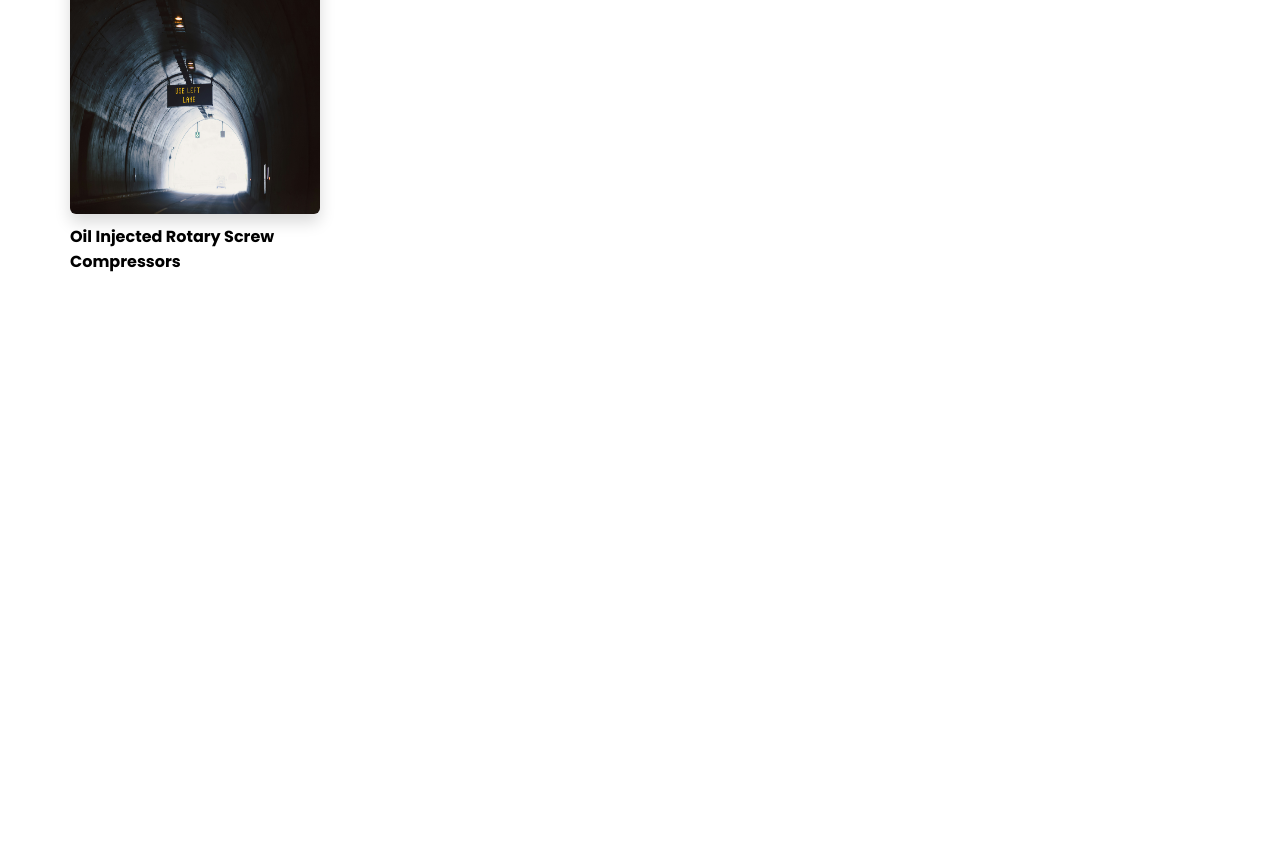
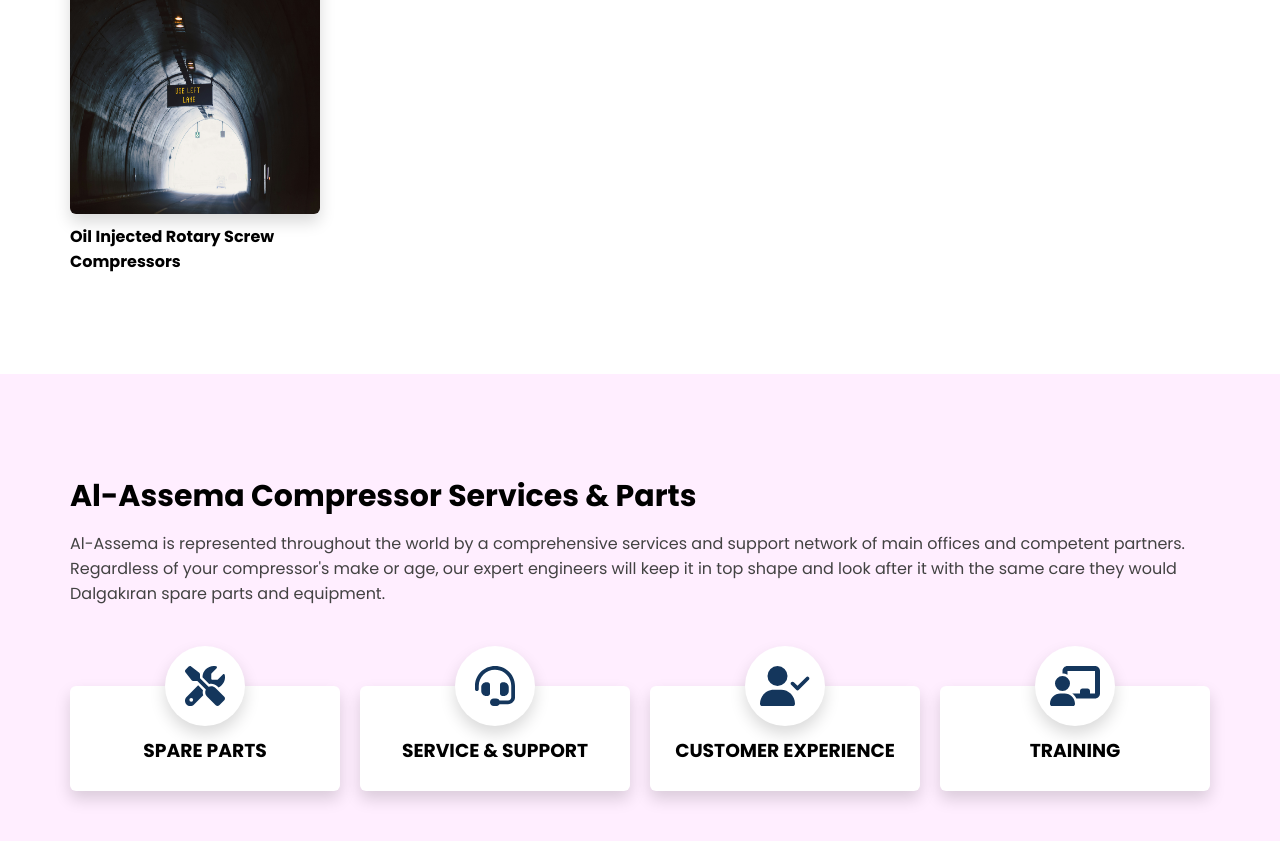
Before and after one commit to MtsmAshraf/Al-Assema, a Next.js app: page / in a window 1280 px wide. Shown: the part 1950-2791 px from the top of the page. Before the commit the page ends 2324 px from the top, so only its background shows below. Built offline with nearby package versions, Linux system fonts and the light colour scheme; a web font is replaced by a local one.

Commit message:
added services section"

```diff
--- a/src/app/globals.css
+++ b/src/app/globals.css
@@ -16,6 +16,7 @@
   --text-color: #000;
   --p-color: #424242;
   --main-transition: all 0.2s 0s linear;
+  --main-shadow: 0 .5rem 1rem rgba(0, 0, 0, .15);
 }
 ::selection{
   background-color: var(--logo-color);
@@ -41,6 +42,14 @@
 svg{
   /* position: relative; */
 }
+::-webkit-scrollbar{
+  width: 10px;
+  background-color: var(--bg-color);
+}
+::-webkit-scrollbar-thumb{
+  background-color: var(--logo-color);
+  border-radius: 6px;
+}
 .container{
   margin-right: auto;
   margin-left: auto;
--- a/src/app/page.tsx
+++ b/src/app/page.tsx
@@ -2,6 +2,7 @@
 import styles from "./page.module.css";
 import Hero from "@/components/Hero/Hero";
 import Products from "@/components/Products/Products";
+import Services from "@/components/Services/Services";
 
 export default function Home() {
   return (
@@ -9,6 +10,7 @@
       <Hero></Hero>
       <About></About>
       <Products></Products>
+      <Services></Services>
     </div>
   );
 }
--- a/src/components/Products/ProductsGrid/ProductCards/ProductCard/products-card.module.css
+++ b/src/components/Products/ProductsGrid/ProductCards/ProductCard/products-card.module.css
@@ -17,7 +17,7 @@
     display: flex;
     align-items: center;
     justify-content: center;
-    box-shadow: 0 .5rem 1rem rgba(0, 0, 0, .15);
+    box-shadow: var(--main-shadow);
 }
 .productCard .cardImg img{
     transition: var(--main-transition);
--- a/src/components/Products/ProductsGrid/allProducts.ts
+++ b/src/components/Products/ProductsGrid/allProducts.ts
@@ -11,7 +11,8 @@
     description: string,
     href: string,
     src: StaticImageData,
-    alt: string
+    alt: string,
+    category: string
 }
 
 const products : Product[] = [
@@ -21,7 +22,8 @@
         description: "Industrial automation product integrator - comprehensively meeting production needs",
         href: "/inverters",
         src: image1,
-        alt: "Inverters Image"
+        alt: "Inverters Image",
+        category: "category 2"
     },
     {
         id: "2",
@@ -29,7 +31,8 @@
         description: "Safty, stability and reliability",
         href: "/plcs",
         src: image2,
-        alt: "PLCs Image"
+        alt: "PLCs Image",
+        category: "category 1"
     },
     {
         id: "3",
@@ -37,7 +40,8 @@
         description: "High definition, high brightness, and full view display",
         href: "/hmis",
         src: image3,
-        alt: "HMIs Image"
+        alt: "HMIs Image",
+        category: "category 1"
     },
     {
         id: "4",
@@ -45,7 +49,8 @@
         description: "Efficiency, stability and intelligence",
         href: "/servo-drives",
         src: image4,
-        alt: "Servoes Image"
+        alt: "Servoes Image",
+        category: "category 2"
     },
     {
         id: "5",
@@ -53,7 +58,8 @@
         description: "Efficiency, stability and intelligence",
         href: "/servo-drives",
         src: image5,
-        alt: "Servoes Image"
+        alt: "Servoes Image",
+        category: "category 2"
     }
 ]
 
--- /dev/null
+++ b/src/components/Services/Services.tsx
@@ -0,0 +1,70 @@
+import React from 'react'
+import styles from "./services.module.css"
+import MainHeading from '../MainHeading/MainHeading'
+import { FontAwesomeIcon } from '@fortawesome/react-fontawesome'
+import { faChalkboardUser, faHeadset, faScrewdriverWrench, faUserCheck } from '@fortawesome/free-solid-svg-icons'
+import Link from 'next/link'
+const Services = () => {
+  return (
+    <section className={styles.services}>
+        <div className="container">
+            <MainHeading>
+                <h2>
+                    Al-Assema Compressor Services &amp; Parts
+                </h2>
+                <p>
+                    Al-Assema is represented throughout the world by a comprehensive services and support network of main offices and competent partners. Regardless of your compressor's make or age, our expert engineers will keep it in top shape and look after it with the same care they would Dalgakıran spare parts and equipment.
+                </p>
+            </MainHeading>
+            <div className={styles.servicesCards}>
+                <Link href={"/services"} className={styles.card}>
+                    <span>
+                    <FontAwesomeIcon icon={faScrewdriverWrench} />
+                    </span>
+                    <h3>
+                        Spare Parts
+                    </h3>
+                    <p>
+                        The only way to get trouble-free and long-term use of the compressor is to use only original spare parts and lubricants. Dalgakıran Kompresör's competent service staff use only genuine "SmartPARTS" spare parts with proven durability to ensure unrivalled reliability and long service life.
+                    </p>
+                </Link>
+                <Link href={"/services"} className={styles.card}>
+                    <span>
+                        <FontAwesomeIcon icon={faHeadset} />
+                    </span>
+                    <h3>
+                        Service & Support
+                    </h3>
+                    <p>
+                        Al-Assemaxpert servicing team experienced in compressors and spare parts delivers a servicing service 24 hours a day, 365 days a year in Türkiye and the 130+ countries we export to providing our business partners in every industry with non-stop compressed air solutions.
+                    </p>
+                </Link>
+                <Link href={"/services"} className={styles.card}>
+                    <span>
+                        <FontAwesomeIcon icon={faUserCheck} />
+                    </span>
+                    <h3>
+                        Customer Experience
+                    </h3>
+                    <p>
+                        Al-Assema customer experience team of professionals are just a call or email away to help you find exactly what you need. This service allows us to respond to your requests and queries on time and track issue resolution
+                    </p>
+                </Link>
+                <Link href={"/services"} className={styles.card}>
+                    <span>
+                        <FontAwesomeIcon icon={faChalkboardUser} />
+                    </span>
+                    <h3>
+                        Training
+                    </h3>
+                    <p>
+                        Al-Assema support engineers offer effective and world-class air compressor and compressed air equipment training programs to operation and maintenance teams. Naturally prepared and tailored precisely to your individual requirements. Training takes place at our facility, with qualified service partners or directly on-site for you on request.
+                    </p>
+                </Link>
+            </div>
+        </div>
+    </section>
+  )
+}
+
+export default Services
--- /dev/null
+++ b/src/components/Services/services.module.css
@@ -0,0 +1,86 @@
+.services{
+    padding-top: 100px;
+    padding-bottom: 100px;
+    background-color: #ffeeff;
+}
+.services .servicesCards{
+    display: grid;
+    grid-template-columns: repeat(4, minmax(200px, 1fr));
+    gap: 60px 20px;
+    margin-top: 80px;
+}
+.services .servicesCards .card{
+    text-decoration: none;
+    position: relative;
+    color: var(--text-color);
+    text-align: center;
+    background-color: var(--bg-color);
+    border-radius: 6px;
+    padding: 50px 20px 20px;
+    box-shadow: var(--main-shadow);
+    height: fit-content;
+    transition: var(--main-transition);
+}
+.services .servicesCards .card span{
+    transition: var(--main-transition);
+    position: absolute;
+    left: 50%;
+    top: 0;
+    transform: translate(-50%, -50%);
+    color: var(--logo-color);
+    background-color: #fff;
+    width: 80px;
+    aspect-ratio: 1/1;
+    border-radius: 50%;
+    display: flex;
+    align-items: center;
+    justify-content: center;
+    font-size: 40px;
+    box-shadow: var(--main-shadow);
+    /* padding: 16px; */
+}
+.services .servicesCards .card:hover span{
+    background-color: var(--logo-color);
+    color: #fff;
+}
+.services .servicesCards .card h3{
+    text-transform: uppercase;
+    margin-bottom: 6px;
+}
+.services .servicesCards .card p{
+    font-size: 14px;
+    max-height: 0;
+    overflow: hidden;
+    color: var(--p-color);
+    transition: var(--main-transition);
+    transition-duration: 0.4s;
+    transition-timing-function: cubic-bezier(0.55, 0.055, 0.675, 0.19);
+}
+.services .servicesCards .card:hover p{
+    max-height: 500px;
+}
+@media (max-width: 1200px) {
+    .services .servicesCards{
+        grid-template-columns: repeat(3, minmax(200px, 1fr));
+    }
+}
+@media (max-width: 992px) {
+    .services .servicesCards{
+        grid-template-columns: repeat(2, minmax(200px, 1fr));
+    }
+    .services .servicesCards .card{
+        height: unset;
+    }
+    .services .servicesCards .card span{
+        background-color: var(--logo-color);
+        color: #fff;
+    }
+    .services .servicesCards .card p{
+        max-height: 500px;
+    }
+}
+@media (max-width: 767px) {
+    .services .servicesCards{
+        grid-template-columns: repeat(1, minmax(200px, 1fr));
+    }
+}
```
